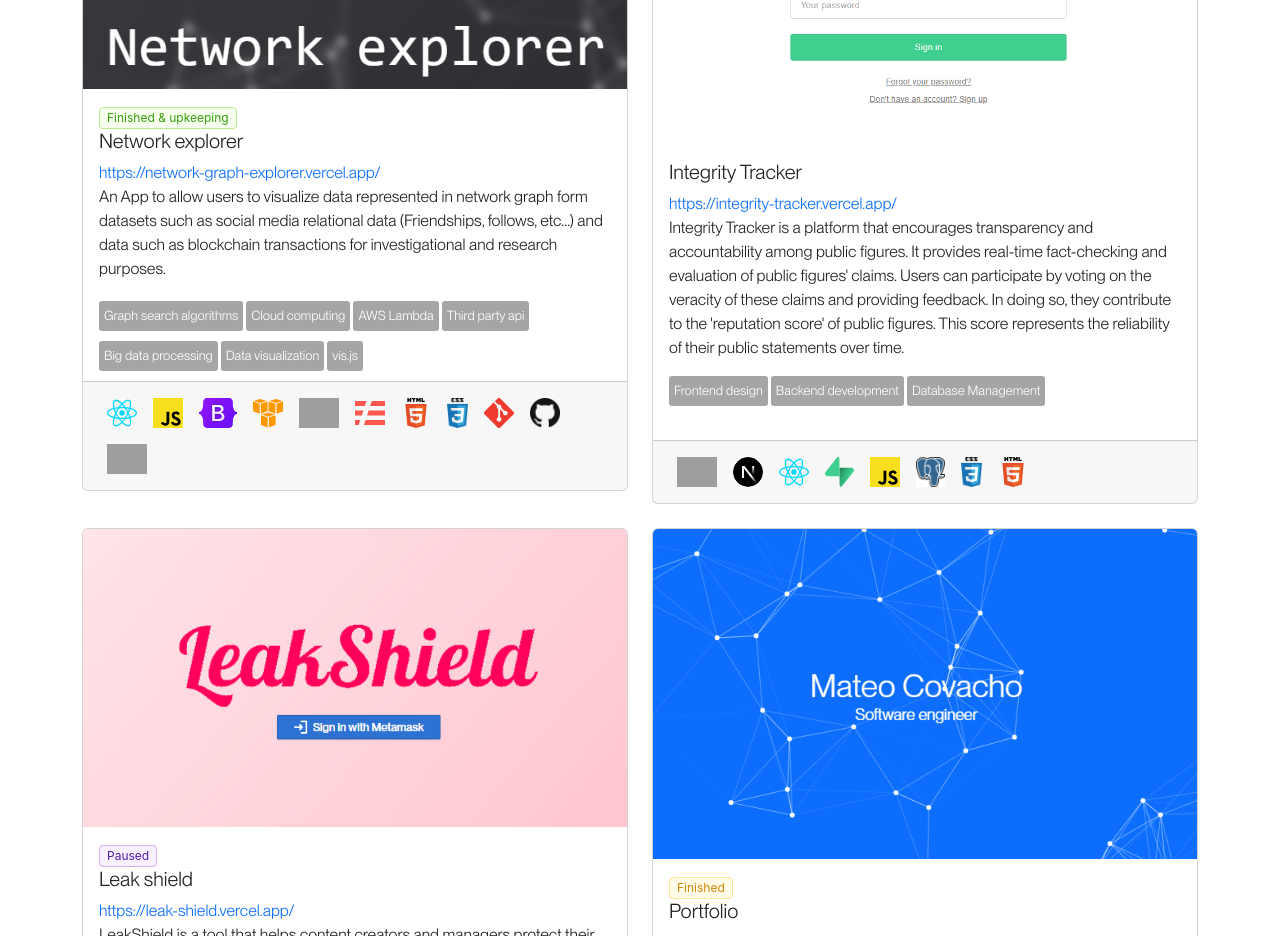
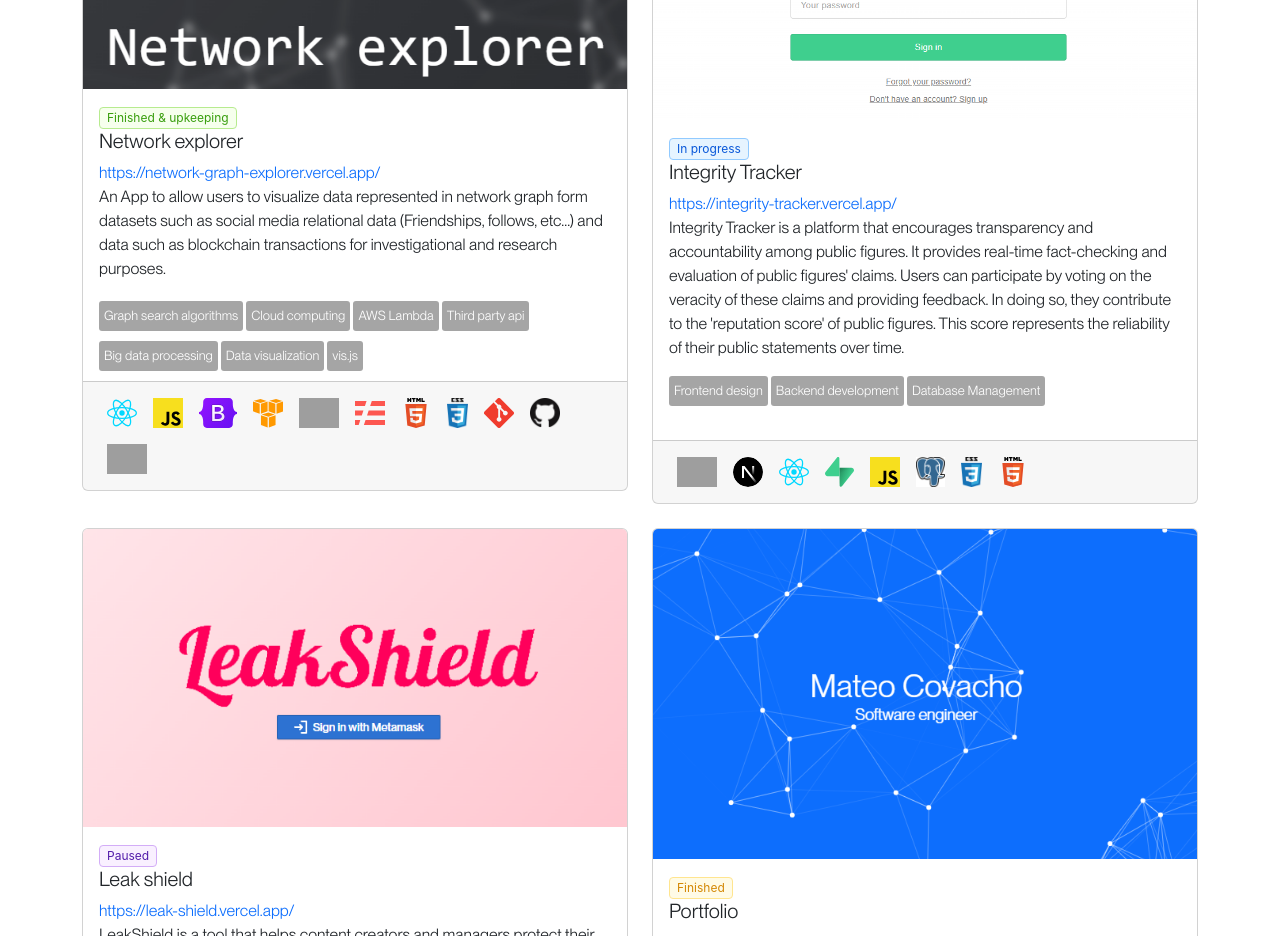
Before and after one commit to mateo-covacho/portfolio-mk2, a React (Create React App) app: page / in a window 1280 px wide. Shown: the part 3240-4176 px from the top of the page. Built offline with nearby package versions, Linux system fonts and the light colour scheme; grey boxes are pictures that could not be loaded; a web font is replaced by a local one.

Commit message:
added tag

```diff
--- a/src/app.jsx
+++ b/src/app.jsx
@@ -833,6 +833,8 @@ function App() {
                         {project.status === "Finished & upkeeping" ? <Tag color='green'>{project.status}</Tag> : null}
                         {project.status === "Paused" ? <Tag color='purple'>{project.status}</Tag> : null}
                         {project.status === "Finished" ? <Tag color='gold'>{project.status}</Tag> : null}
+												{project.status === "In progress" ? <Tag color='blue'>{project.status}</Tag> : null}
+
                       </Space>
                       <Card.Title>{project.tittle}</Card.Title>
                       <Card.Link>{project.link}</Card.Link>
```
